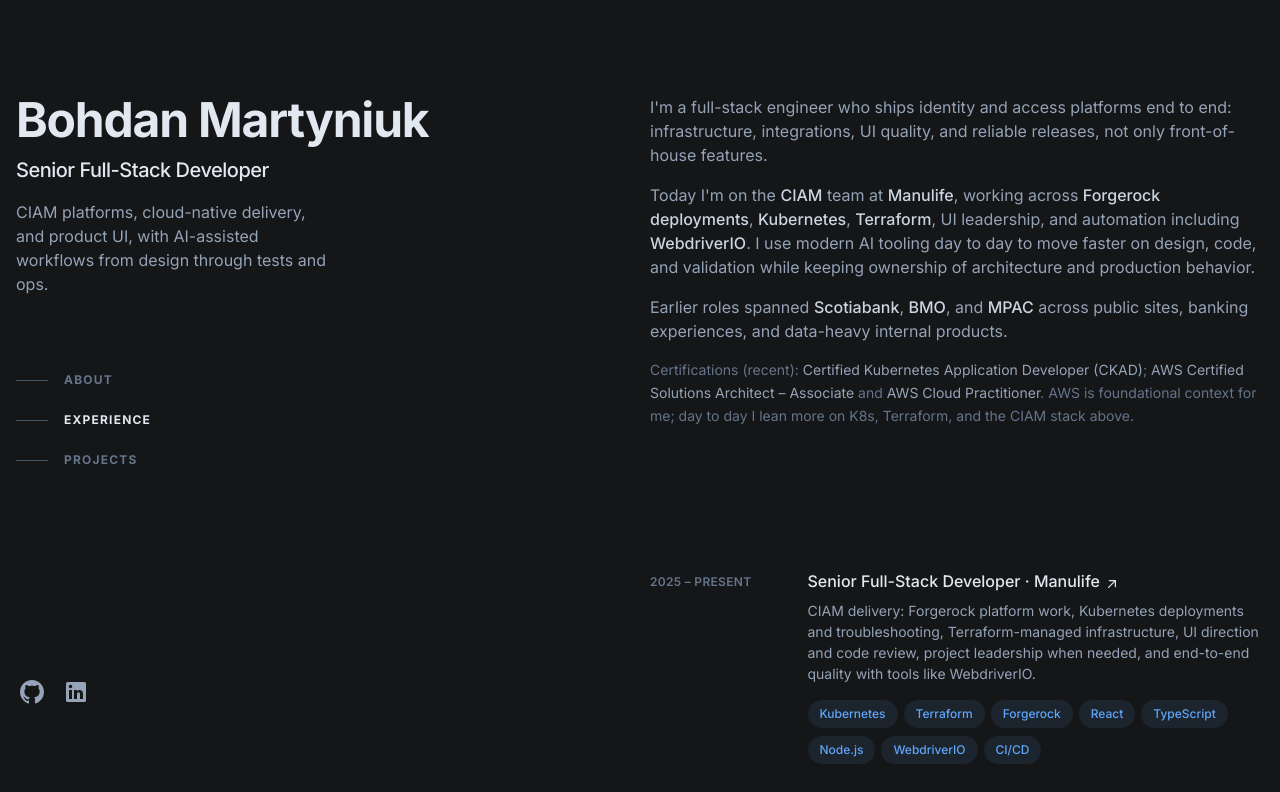
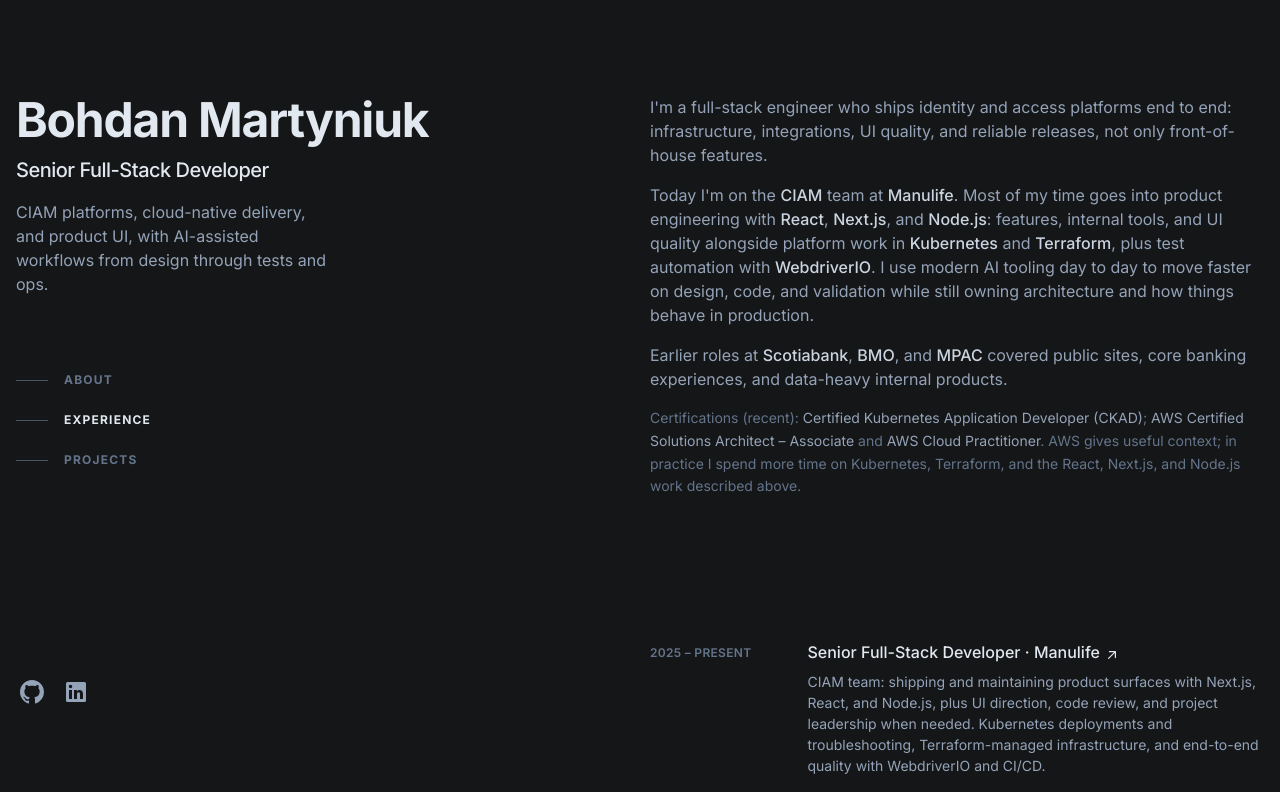
Before and after one commit to Bohdan08/v3, a Next.js app: page / in a window 1280 px wide. Shown: the top 792 px of the page. Built offline with nearby package versions, Linux system fonts and the light colour scheme.

Commit message:
Refine Manulife copy; LinkedIn employer links

```diff
--- a/src/app/about.tsx
+++ b/src/app/about.tsx
@@ -30,20 +30,21 @@
           >
             Manulife
           </a>
-          , working across{" "}
-          <span className={HIGH_LIGHT_TEXT_STYLE}>
-            Forgerock deployments
-          </span>
-          , <span className={HIGH_LIGHT_TEXT_STYLE}>Kubernetes</span>,{" "}
-          <span className={HIGH_LIGHT_TEXT_STYLE}>Terraform</span>, UI
-          leadership, and automation including{" "}
+          . Most of my time goes into product engineering with{" "}
+          <span className={HIGH_LIGHT_TEXT_STYLE}>React</span>,{" "}
+          <span className={HIGH_LIGHT_TEXT_STYLE}>Next.js</span>, and{" "}
+          <span className={HIGH_LIGHT_TEXT_STYLE}>Node.js</span>
+          : features, internal tools, and UI quality alongside platform work
+          in <span className={HIGH_LIGHT_TEXT_STYLE}>Kubernetes</span> and{" "}
+          <span className={HIGH_LIGHT_TEXT_STYLE}>Terraform</span>, plus test
+          automation with{" "}
           <span className={HIGH_LIGHT_TEXT_STYLE}>WebdriverIO</span>. I use
           modern AI tooling day to day to move faster on design, code, and
-          validation while keeping ownership of architecture and production
-          behavior.
+          validation while still owning architecture and how things behave in
+          production.
         </p>
         <p className="mb-4">
-          Earlier roles spanned{" "}
+          Earlier roles at{" "}
           <a
             className={LINK_STYLE}
             href="https://www.linkedin.com/company/scotiabank/"
@@ -70,8 +71,8 @@
           >
             MPAC
           </a>{" "}
-          across public sites, banking experiences, and data-heavy internal
-          products.
+          covered public sites, core banking experiences, and data-heavy
+          internal products.
         </p>
         <p className="mb-4 text-sm leading-relaxed text-slate-500">
           Certifications (recent):{" "}
@@ -84,8 +85,8 @@
           </span>{" "}
           and{" "}
           <span className="text-slate-400">AWS Cloud Practitioner</span>. AWS
-          is foundational context for me; day to day I lean more on K8s,
-          Terraform, and the CIAM stack above.
+          gives useful context; in practice I spend more time on Kubernetes,
+          Terraform, and the React, Next.js, and Node.js work described above.
         </p>
       </div>
     </section>
--- a/src/app/experience.tsx
+++ b/src/app/experience.tsx
@@ -6,16 +6,16 @@
     title: "Senior Full-Stack Developer",
     company: "Manulife",
     companyLink: "https://www.linkedin.com/company/manulife-financial/",
-    description: `CIAM delivery: Forgerock platform work, Kubernetes deployments and troubleshooting,
-                  Terraform-managed infrastructure, UI direction and code review, project leadership when needed,
-                  and end-to-end quality with tools like WebdriverIO.`,
+    description: `CIAM team: shipping and maintaining product surfaces with Next.js, React, and Node.js, plus UI direction,
+                  code review, and project leadership when needed. Kubernetes deployments and troubleshooting, Terraform-managed
+                  infrastructure, and end-to-end quality with WebdriverIO and CI/CD.`,
     technologies: [
-      "Kubernetes",
-      "Terraform",
-      "Forgerock",
+      "Next.js",
       "React",
       "TypeScript",
       "Node.js",
+      "Kubernetes",
+      "Terraform",
       "WebdriverIO",
       "CI/CD",
     ],
--- a/src/app/layout.tsx
+++ b/src/app/layout.tsx
@@ -8,7 +8,7 @@
 export const metadata: Metadata = {
   title: "Bohdan Martyniuk",
   description:
-    "Senior full-stack developer at Manulife (CIAM): Kubernetes, Terraform, Forgerock, React, and AI-assisted engineering.",
+    "Senior full-stack developer at Manulife (CIAM): Next.js, React, Node.js, Kubernetes, Terraform, and AI-assisted engineering.",
 };
 
 export default function RootLayout({
```
